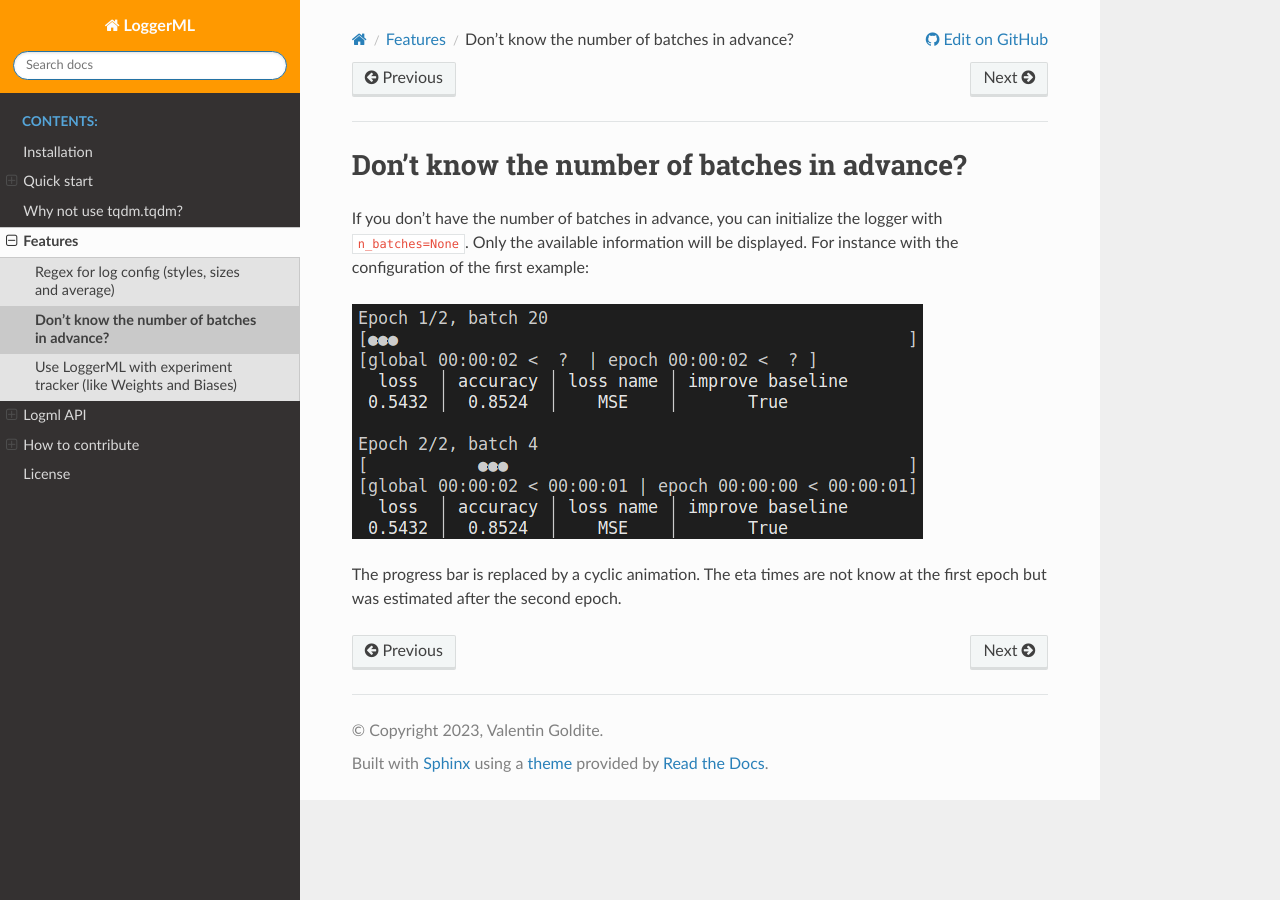
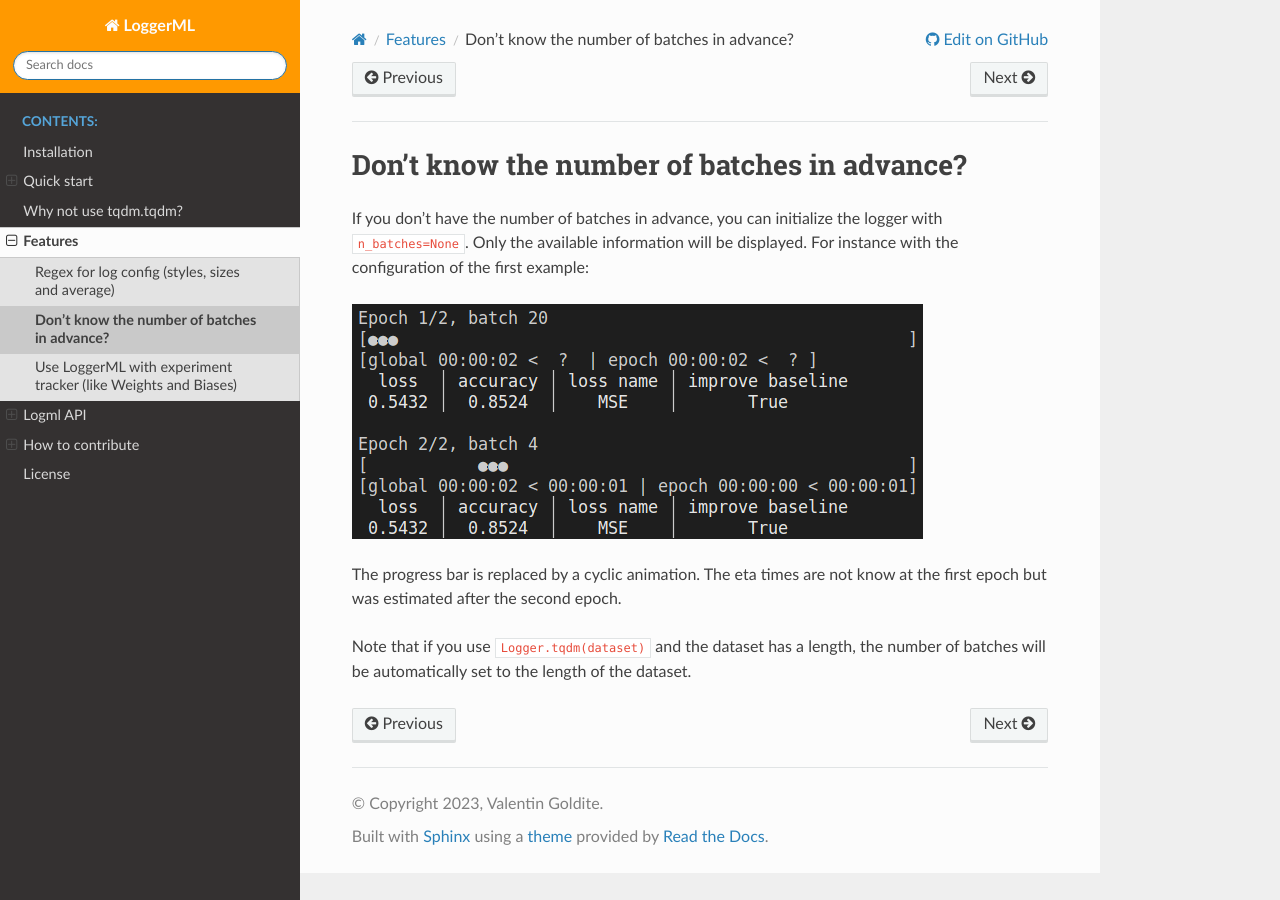
Before and after one commit to valentingol/logml, a Sphinx documentation site: the page built from docs/features/no_batches.md, in a window 1280 px wide. Built offline with Sphinx 7.4.7 and the Read the Docs theme 2.0.0, drawn with Linux system fonts in a browser that asks for light colours; the version number could not be read and is left out.

Commit message:
📝 Add precision concerning `logger.tqdm` when dataset has lenght

```diff
--- a/docs/features/no_batches.md
+++ b/docs/features/no_batches.md
@@ -8,3 +8,6 @@ the configuration of the first example:
 
 The progress bar is replaced by a cyclic animation. The eta times are not know at the
 first epoch but was estimated after the second epoch.
+
+Note that if you use `Logger.tqdm(dataset)` and the dataset has a length, the number of
+batches will be automatically set to the length of the dataset.
```
